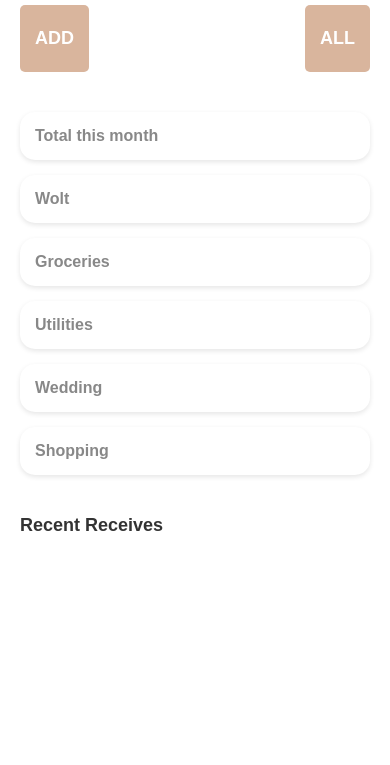
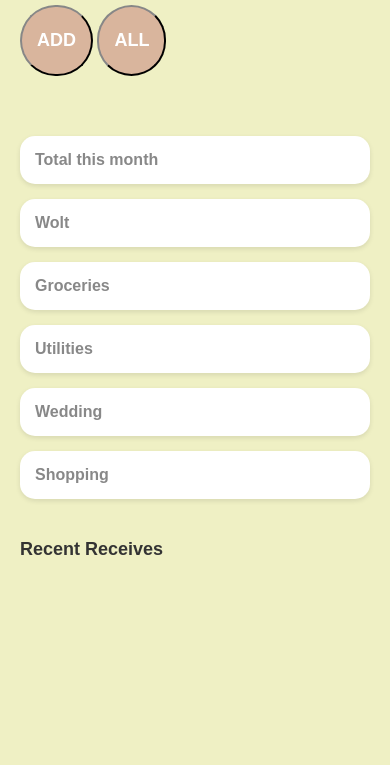
Before and after one commit to KushnerRoman/kushnerTracker, a website: page public/dashboard.html in a window 390 px wide. Shown: the part 79-844 px from the top of the page. Drawn offline with Linux system fonts and the light colour scheme; no server answers.

Commit message:
הוספה

```diff
--- a/index/index.js
+++ b/index/index.js
@@ -3,7 +3,7 @@
 const pageController = require('../controllers/pageController');
 
 router.get('/' , (req,res)=>{
-     ('redirect to /index')
+
     res.redirect('/dashboard')
 })
 
--- a/public/css/styles.css
+++ b/public/css/styles.css
@@ -27,16 +27,17 @@
 }
 
 .date-download span {
-    font-size: 14px;
+    display: inline-block;
+    font-size: 10px;
     color: #999;
 }
 
 button {
     background-color: #D9B59D;
-    border: none;
+    border-color: #333;
     padding: 10px 20px;
     color: white;
-    border-radius: 5px;
+    border-radius: 50px;
     cursor: pointer;
 }
 
@@ -169,8 +170,17 @@
     align-self: flex-end;
 }
 
-@media screen and (max-width: 768px) {
+@media screen and (max-width: 938px) {
+    body {
+        background-color: rgb(27, 27, 21);  width: 100vw;
+        height: 100vh;
+
+    }
+
     .container {
+        display: flex;
+         flex-direction: column;
+          height: 100vh;
         padding: 10px;
     }
 
@@ -180,6 +190,8 @@
     }
 
     .date-download {
+
+    display: inline-block;
         width: 100%;
         justify-content: space-between;
         margin-top: 10px;
@@ -193,11 +205,17 @@
 
 @media screen and (max-width: 480px) {
     body {
-        background-color: white;
+        background-color: rgb(239, 240, 196);
+        width: 100vw;
+        height: 100vh;
+
     }
 
     .container {
         padding: 0;
+        display: flex;
+        flex-direction: column;
+        height: 100vh;
     }
 
     header {
@@ -210,8 +228,9 @@
     }
 
     .date-download {
+        display: inline-block;
         flex-direction: row;
-        align-items: center;
+
         gap: 10px;
     }
 
```
Also changed, not shown: controllers/pageController.js (+4 -3 lines), public/css/addForm.css (+7 -10 lines).
